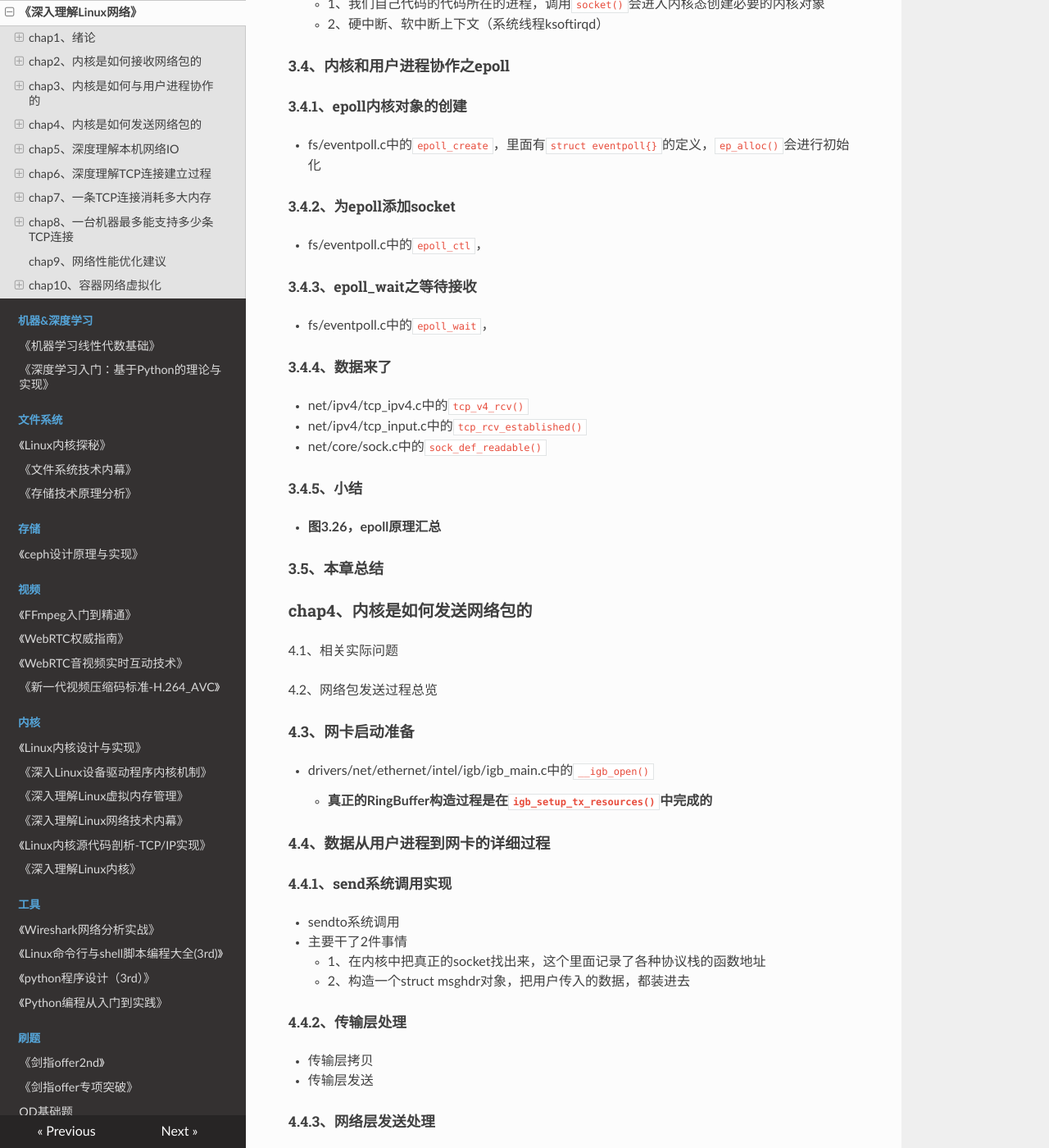
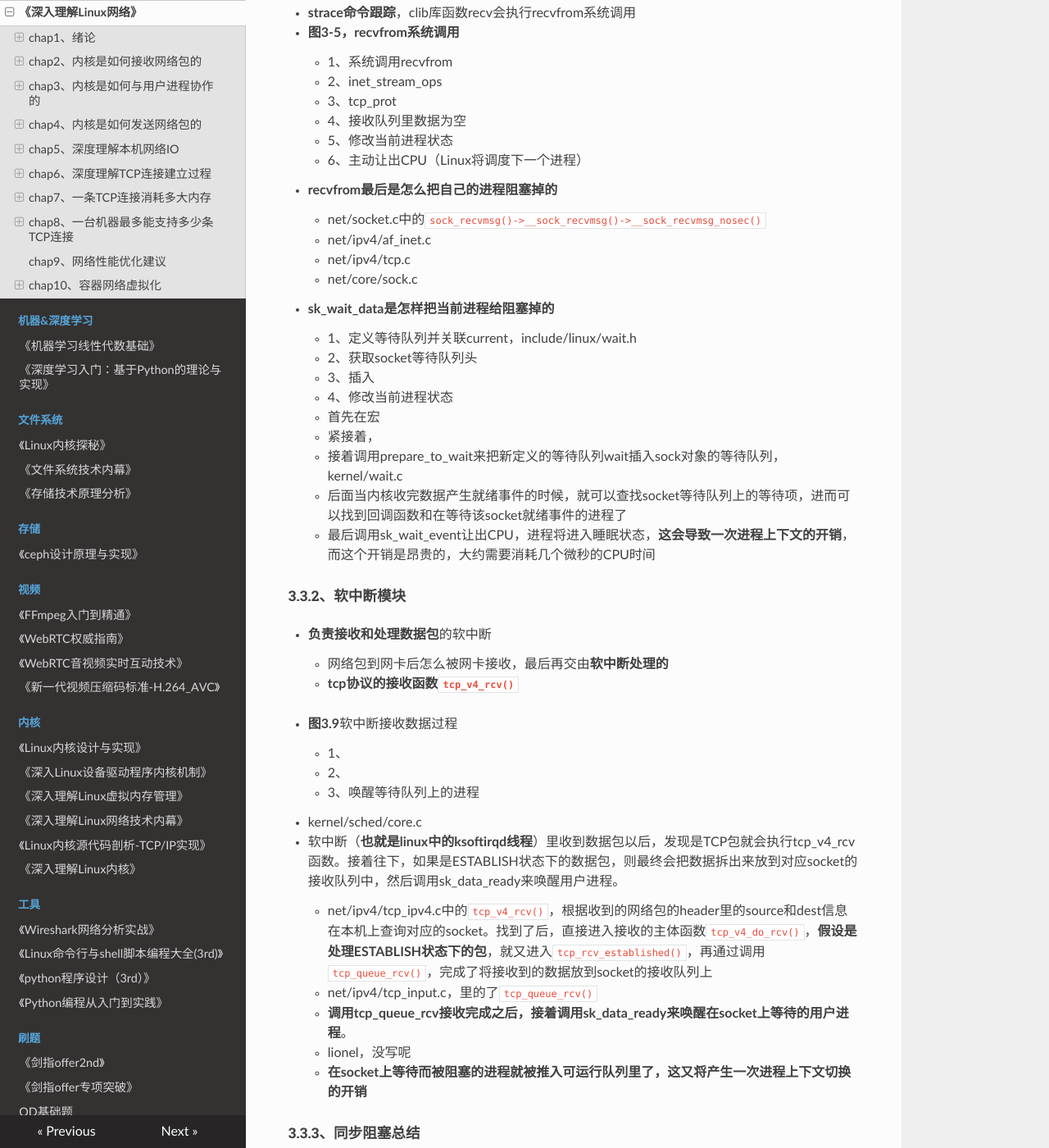
Before and after one commit to wolflion/booknotes, an MkDocs documentation site: the page built from docs/10network/深入理解Linux网络.md, in a window 1280 px wide and 1400 px high, scrolled down 4352 px. Shown: the whole window at 82% size. Built offline with MkDocs 1.6.1, drawn with Linux system fonts in a browser that asks for light colours; nearby versions of some CDN libraries; some of the changed text lies outside the part shown.

Commit message:
Update 深入理解Linux网络.md

```diff
--- a/docs/10network/深入理解Linux网络.md
+++ b/docs/10network/深入理解Linux网络.md
@@ -128,8 +128,14 @@
 #### 3.2、socket的直接创建
 
 + socket是如何在内核中表示的。
-  + socket.c中的`sock_create()`，又调用af_inet.c中的`inet_create()`
-  + net/core/sock.c，*lionel，这个干啥的？一般都是sock结构体啥的啊，*，这里调用了`sock_init_data()`
+
+  + **内核在内部创建了一系列socket相关的内核对象**
+  + net/socket.c中的`sock_create()`，又调用af_inet.c中的`inet_create()`
+    + 中间先是调用`__sock_create()`，然后先分配`sock_alloc()`，调用创建`create()`，**对于AF_INET协议族来说，调用的是`inet_create`**，其它协议族来说，不一定就这个了
+  + inet_create中，**根据类型SOCK_STREAM**查找到对于TCP定义的操作方法实现集合inet_stream_ops和tcp_prot，并把它们分别**设置到socket->ops和sock->sk_prot上**
+
+  + net/core/sock.c，`sock_init_data()`，**将sock中的sk_data_ready函数指针进行了初始化，设置为默认sock_def_readable**
+
 + **当软中断上收到数据包时会通过调用sk_data_ready函数指针（实际被设置成了sock_def_readable()）来唤醒在sock上等待的进程**。
 
 #### 3.3、内核和用户进程协作之阻塞方式
@@ -140,24 +146,63 @@
   + 3、数据包抵达网卡
   + 4、网卡把帧DMA到内存
   + 5、硬中断通知CPU
+  + 6、处理完发出软中断
+  + 7、从RingBuffer上摘下数据包
+  + 8、收到socket的接收队列中
   + 9、唤醒等待队列上的进程（ksoftirqd内核线程）
 
 ##### 3.3.1、等待接收消息
 
-+ recv依赖的底层实现，**strace命令跟踪**，clib库函数recv会执行recvfrom系统调用
++ recv依赖的底层实现
+
++ **strace命令跟踪**，clib库函数recv会执行recvfrom系统调用
 + **图3-5，recvfrom系统调用**
+  + 1、系统调用recvfrom
+  + 2、inet_stream_ops
+  + 3、tcp_prot
+  + 4、接收队列里数据为空
+  + 5、修改当前进程状态
+  + 6、主动让出CPU（Linux将调度下一个进程）
++ **recvfrom最后是怎么把自己的进程阻塞掉的**
+  + net/socket.c中的`sock_recvmsg()->__sock_recvmsg()->__sock_recvmsg_nosec()`
+  + net/ipv4/af_inet.c
+  + net/ipv4/tcp.c
+  + net/core/sock.c
++ **sk_wait_data是怎样把当前进程给阻塞掉的**
+  + 1、定义等待队列并关联current，include/linux/wait.h
+  + 2、获取socket等待队列头
+  + 3、插入
+  + 4、修改当前进程状态
+  + 首先在宏
+  + 紧接着，
+  + 接着调用prepare_to_wait来把新定义的等待队列wait插入sock对象的等待队列，kernel/wait.c
+  + 后面当内核收完数据产生就绪事件的时候，就可以查找socket等待队列上的等待项，进而可以找到回调函数和在等待该socket就绪事件的进程了
+  + 最后调用sk_wait_event让出CPU，进程将进入睡眠状态，**这会导致一次进程上下文的开销**，而这个开销是昂贵的，大约需要消耗几个微秒的CPU时间
 
 ##### 3.3.2、软中断模块
 
-+ **图3.9**
-+ net/ipv4/tcp_ipv4.c中的`tcp_v4_rcv()`
++ **负责接收和处理数据包**的软中断
+  + 网络包到网卡后怎么被网卡接收，最后再交由**软中断处理的**
+  + **tcp协议的接收函数`tcp_v4_rcv()`**
+
++ **图3.9**软中断接收数据过程
+  + 1、
+  + 2、
+  + 3、唤醒等待队列上的进程
 + kernel/sched/core.c
++ 软中断（**也就是linux中的ksoftirqd线程**）里收到数据包以后，发现是TCP包就会执行tcp_v4_rcv函数。接着往下，如果是ESTABLISH状态下的数据包，则最终会把数据拆出来放到对应socket的接收队列中，然后调用sk_data_ready来唤醒用户进程。
+  + net/ipv4/tcp_ipv4.c中的`tcp_v4_rcv()`，根据收到的网络包的header里的source和dest信息在本机上查询对应的socket。找到了后，直接进入接收的主体函数`tcp_v4_do_rcv()`，**假设是处理ESTABLISH状态下的包**，就又进入`tcp_rcv_established()`，再通过调用`tcp_queue_rcv()`，完成了将接收到的数据放到socket的接收队列上
+  + net/ipv4/tcp_input.c，里的了`tcp_queue_rcv()`
+  + **调用tcp_queue_rcv接收完成之后，接着调用sk_data_ready来唤醒在socket上等待的用户进程**。
+  + lionel，没写呢
+  + **在socket上等待而被阻塞的进程就被推入可运行队列里了，这又将产生一次进程上下文切换的开销**
 
 ##### 3.3.3、同步阻塞总结
 
 + 同步阻塞方式接收网络包的整个过程分两步：
   + 1、我们自己代码的代码所在的进程，调用`socket()`会进入内核态创建必要的内核对象
   + 2、硬中断、软中断上下文（系统线程ksoftirqd）
++ **进程3.12**，同步阻塞流程汇总
 
 #### 3.4、内核和用户进程协作之epoll
 
```
